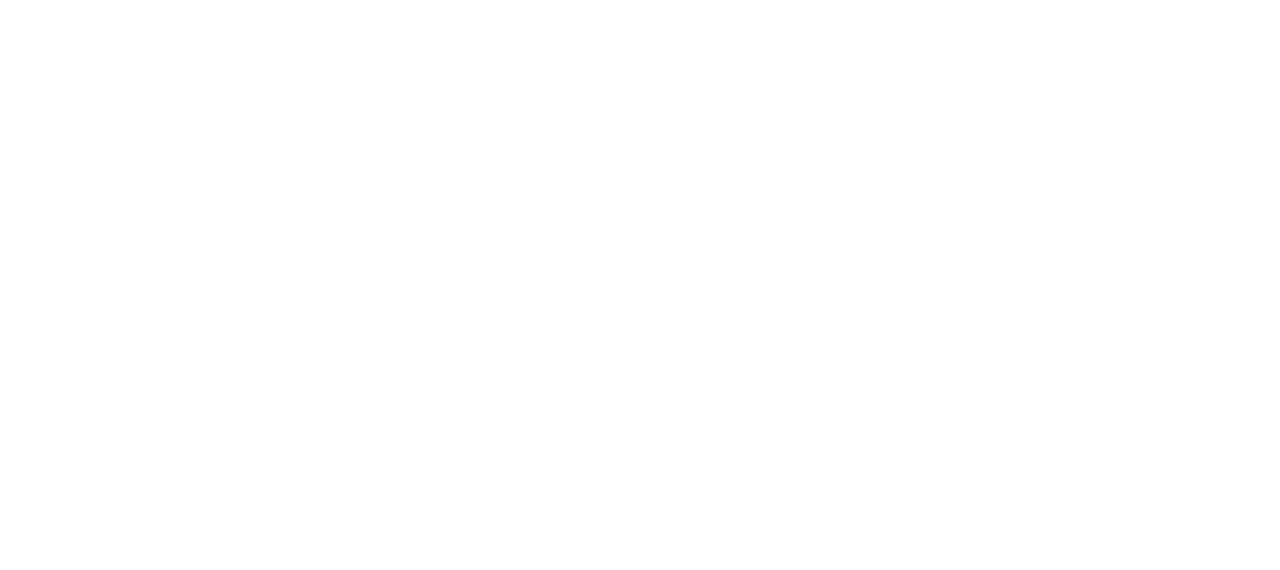
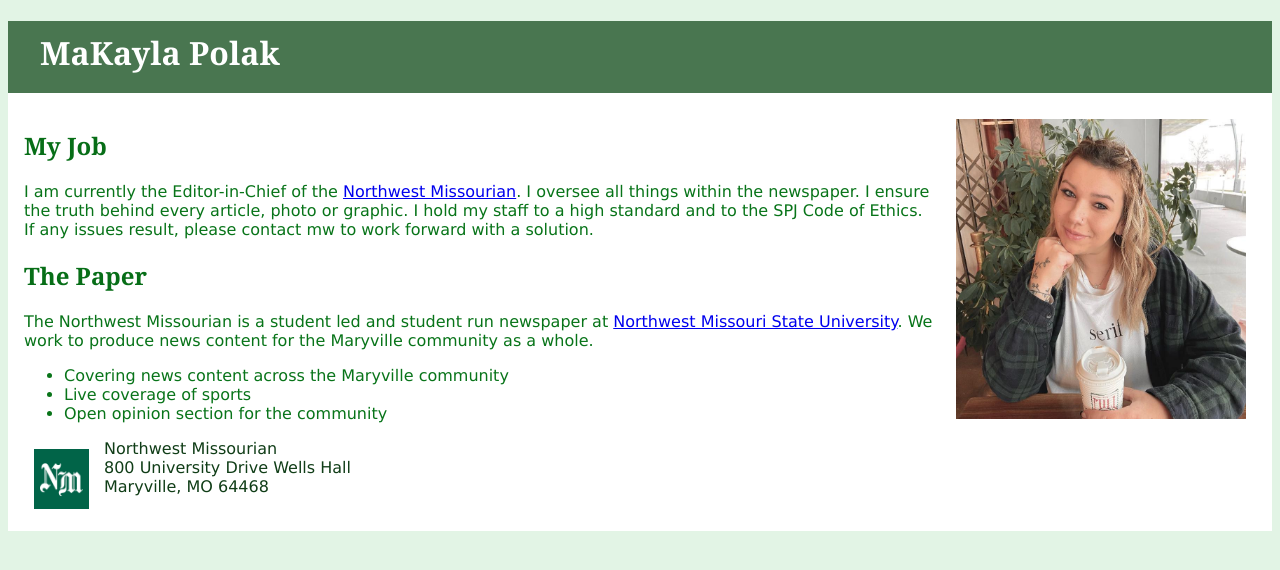
Before and after one commit to 44334-fa21/personalwebpage-makaylapolak, a plain HTML site: page index.html in a window 1280 px wide. Drawn offline with Linux system fonts and the light colour scheme.

Commit message:
PersonalPageComplete

```diff
--- a/index.html
+++ b/index.html
@@ -1,13 +1,38 @@
 <!DOCTYPE html>
 <html lang="en">
 	<head>
-		<title>LASTNAME Personal Web Page</title>
+		<title>Polak Personal Web Page</title>
 		<meta charset="utf-8">
+		<link rel="stylesheet" href="style.css">
 		<style>
 
 		</style>
 	</head>
-<body>
+	<body>
+  <div id="wrapper">
+    <header>
+      <h1>MaKayla Polak</h1>
+    </header>
+    <div id="job">
+    </div>
+    <main>
+			<img src="mak.jpg" alt="MaKayla Polak" style="width:300px;height:300px;" class="floatright">
+			<h2>My Job</h2>
+			<p>I am currently the Editor-in-Chief of the <a href="https://www.nwmissourinews.com/" target="_blank">Northwest Missourian</a>. I oversee all things within the newspaper. I ensure the truth behind every article, photo or graphic. I hold my staff to a high standard and to the SPJ Code of Ethics. If any issues result, please contact mw to work forward with a solution.</p>
+      <h2>The Paper</h2>
+      <p> The Northwest Missourian is a student led and student run newspaper at <a href="https://www.nwmissouri.edu/" target="_blank">Northwest Missouri State University</a>. We work to produce news content for the Maryville community as a whole. </p>
+      <ul>
+        <li>Covering news content across the Maryville community</li>
+        <li>Live coverage of sports</li>
+        <li>Open opinion section for the community</li>
+      </ul>
+      <div>
+					<img src="missourian.jpg" alt="Northwest Missourian Logo" style="width:60px;height:60px;" class="floatleft">
+        <span class="contact">Northwest Missourian<br>
+        800 University Drive Wells Hall<br>
+        Maryville, MO 64468</span><br><br>
 
+      </div>
+    </main>
+  </div>
 </body>
-</html>
--- a/style.css
+++ b/style.css
@@ -1 +1,65 @@
 /*Personal Web Page Style Sheet */
+* {
+  box-sizing: border-box;
+}
+
+header, nav, main, footer {
+display: block;
+}
+
+body {
+  background-color: #E2F4E5;
+  color: #087419;
+  font-family: Verdana, Arial, sans-serif;
+}
+
+header {
+  background-color: #497650;
+  color: #FFFFFF;
+  font-family: Georgia, serif;
+}
+
+h1 {
+  line-height: 200%;
+  padding-left: 1em;
+  height: 72px;
+  margin-bottom: 0;
+}
+
+
+h2 {
+  color: #076E17;
+  font-family: Georgia, serif;
+}
+
+main {
+  padding-left: 2em;
+  padding-right: 2em;
+  padding-bottom: 1px;
+  padding-top: 1em;
+  background-color: #FFFFFF;
+  margin-left: 170px;
+  display: block;
+}
+
+  main {
+    padding: 1em;
+    margin-left: 0px;
+    font size: 90%;
+  }
+
+  .contact {
+    color: #103D17;
+  }
+
+  .floatright{
+    margin:10px;
+    float:right;
+    padding-left: 10px;
+  }
+
+  .floatleft{
+    margin:10px;
+    float:left;
+    padding-right: 5px;
+  }
```
Also changed, not shown: mak.jpg (added), missourian.jpg (added).
